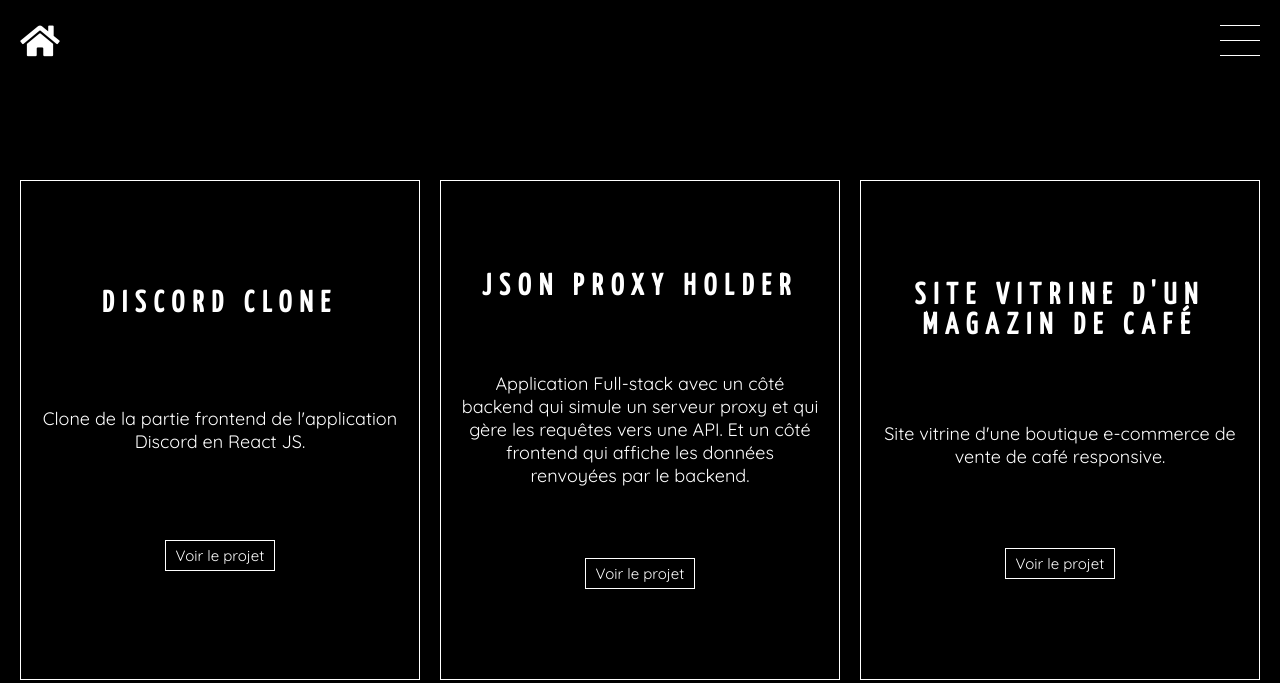
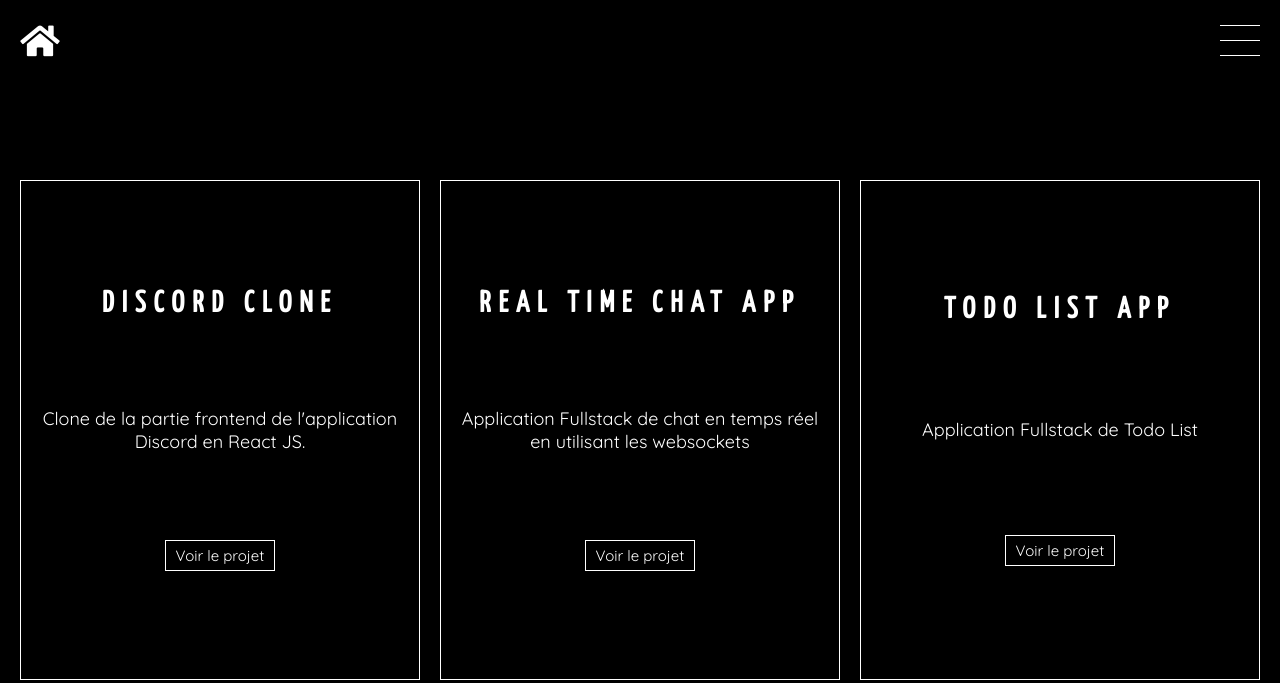
Before and after one commit to LucasTamaya/Portfolio, a plain HTML site: page public/projets.html in a window 1280 px wide. Drawn offline with Linux system fonts and the light colour scheme.

Commit message:
ajout de deux nouveaux projets

```diff
--- a/public/projets.html
+++ b/public/projets.html
@@ -47,16 +47,16 @@
                 </div>
 
                 <div class="projet-item">
-                    <h1>JSON Proxy Holder</h1>
-                    <p>Application Full-stack avec un côté backend qui simule un serveur proxy et qui gère les requêtes vers une API. Et un côté frontend qui affiche les données renvoyées par le backend.</p>
-                    <a href="https://json-proxy-holder-next-js-lucastamaya.vercel.app/" class="cta">Voir le projet</a>
+                    <h1>Real Time Chat App</h1>
+                    <p>Application Fullstack de chat en temps réel en utilisant les websockets</p>
+                    <a href="https://real-time-chat-app-lucastamaya.vercel.app/" class="cta">Voir le projet</a>
                 </div>
 
                 <div class="projet-item">
-                    <h1>Site vitrine d'un magazin de café</h1>
-                    <p>Site vitrine d'une boutique e-commerce de vente de café responsive.
+                    <h1>Todo List App</h1>
+                    <p>Application Fullstack de Todo List
                     </p>
-                    <a href="https://responsive-design-app.000webhostapp.com/" class="cta">Voir le projet</a>
+                    <a href="https://full-stack-todo-app-lucastamaya.vercel.app/" class="cta">Voir le projet</a>
                 </div>
 
             </div>
```
